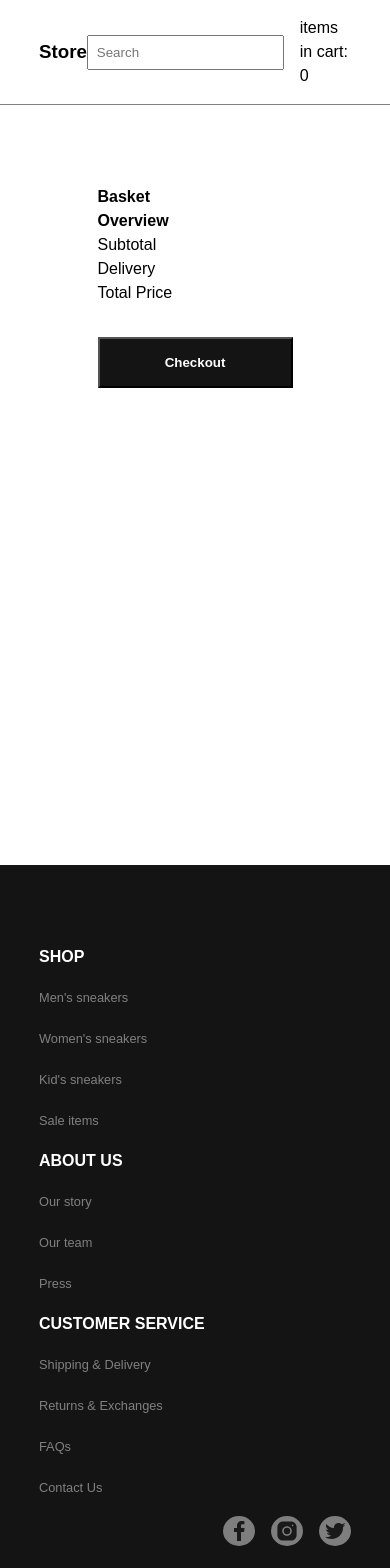
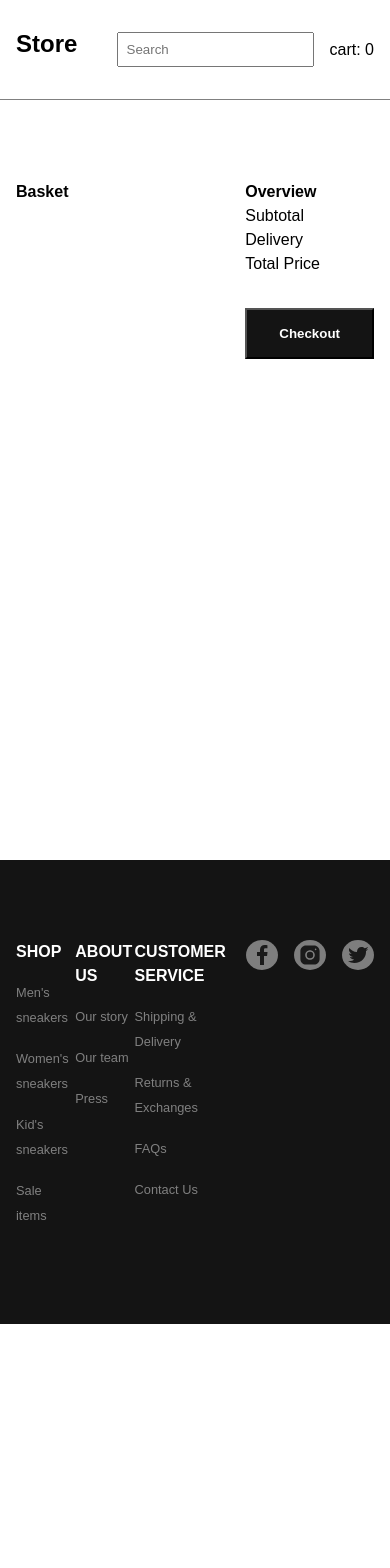
Before and after one commit to gfox0104/ecommerce-app-ms-sql-net-react, a React (Create React App) app in the folder client/: page /cart in a window 390 px wide. Shown: the top 1568 px of the page. After the commit the page ends 1324 px from the top, so only its background shows below. Built offline with nearby package versions, Linux system fonts and the light colour scheme.

Commit message:
better and global responsiveness

```diff
--- a/client/src/components/Cart.js
+++ b/client/src/components/Cart.js
@@ -4,7 +4,7 @@ import Basket from "../assets/images/basket.png"
 function Cart({ cart, setCart }) {
     return (
       <div>
-        <span>items in cart: {cart.length}</span>
+        <span>cart: {cart.length}</span>
       </div>
     );
   }
--- a/client/src/components/CartItem.js
+++ b/client/src/components/CartItem.js
@@ -1,5 +1,6 @@
 import React from 'react'
 import styled from 'styled-components';
+import { Container } from '../styles/styles';
 
 function CartItem({product}) {
   const mainImg = Array.isArray(product.images) && product.images.length > 0 ? product.images[0] : '';
@@ -19,21 +20,26 @@ function CartItem({product}) {
   )
 }
 
-const StyledCartItem = styled.div`
+const StyledCartItem = styled(Container)`
 display: flex;
+flex: 1;
 width: 100%;
 `
 const ItemImage = styled.div`
 width: 30%;
+background: #f0f0f0;
+padding: 1rem;
 img{
   width: 100%;
   height: 100%;
   object-fit: cover;
-  background: #f0f0f0;
 }
 `
 const ItemInfo = styled.div`
 width: 70%;
+h3{
+  font-size: 1rem;
+}
 `
 
 
--- a/client/src/components/Footer.js
+++ b/client/src/components/Footer.js
@@ -4,6 +4,8 @@ import { Link } from 'react-router-dom';
 import Facebook from "../assets/icons/facebook.svg"
 import Instagram from "../assets/icons/instagram.svg"
 import Twitter from "../assets/icons/twitter.svg"
+import { Container } from '../styles/styles.js';
+
 
 
 const Footer = () => {
@@ -53,15 +55,12 @@ const StyledFooter = styled.nav`
   min-height: 10vh;
   display: flex;
   align-items: center;
-
 `;
 
-const StyledFooterContainer = styled.div`
-  padding: 5rem 0rem;
-  width: 80%;
-  display: flex;
-  flex-wrap: wrap;
-  margin: auto;
+const StyledFooterContainer = styled(Container)`
+min-height: 20vh;
+align-items: flex-start;
+padding: 5rem 1rem;
 `;
 
 const FooterSection = styled.div`
--- a/client/src/components/Header.js
+++ b/client/src/components/Header.js
@@ -2,6 +2,8 @@ import React, { useState } from 'react';
 import styled from 'styled-components';
 import { Link } from 'react-router-dom';
 import Cart from './Cart';
+import { Container } from '../styles/styles';
+
 
 function Header(props) {
   const { cart, setCart } = props;
@@ -27,18 +29,14 @@ function Header(props) {
 const StyledHeader = styled.nav`
 border-bottom: 1px solid grey;
 position: sticky;
-width: 100%;
 `
-const StyledNav = styled.nav`
-display: flex;
-align-items: center;
+const StyledNav = styled(Container)`
+min-height: 5vh;
+align-items: flex-start;
+margin: auto;
+padding: 2rem 1rem;
 justify-content: space-between;
-flex-direction: row;
-padding: 1rem 0rem;
-margin: 0rem 15rem;
-width: 80%;
-margin: auto;
-`
+`;
 
 const NavLinks = styled.ul`
 display: flex;
--- a/client/src/components/ProductGrid.js
+++ b/client/src/components/ProductGrid.js
@@ -35,7 +35,6 @@ const Grid = styled(Container)`
   display: grid;
   grid-template-columns: repeat(auto-fit, minmax(20rem, 1fr));
   grid-gap: 1rem;
-  max-width: 1920px;
 `;
 
 export default ProductGrid
--- a/client/src/pages/CartPage.js
+++ b/client/src/pages/CartPage.js
@@ -46,11 +46,15 @@ function CartPage({cart}) {
 
 
 const StyledCart = styled(Container)`
-align-items: flex-start;
-width: 50%;
+  align-items: flex-start;
+  width: 100%;
+  @media (max-width: 1050px) {
+    width: 100%;
+    display: flex;
+  }
 `
 const Basket = styled.div`
-flex: 2;
+flex: 2 2 40rem;
 `
 const Overview = styled.div`
 flex: 1;
--- a/client/src/pages/ProductPage.js
+++ b/client/src/pages/ProductPage.js
@@ -70,14 +70,6 @@ function ProductDetail(props ) {
 }
 
 const StyledProductDetail = styled(Container)`
-  width: 70%;
-  flex: 1;
-  display: flex;
-  align-items: stretch;
-  @media (max-width: 800px) {
-    display: block;
-    padding: 2rem;
-  }
 `;
 
 const ProductImages = styled(Image)`
--- a/client/src/styles/styles.js
+++ b/client/src/styles/styles.js
@@ -5,15 +5,12 @@ export const Container = styled.div`
   display: flex;
   align-items: center;
   justify-content: center;
-  width: 80%;
   margin: 0 auto;
-  padding: 5rem 0rem;
-  @media (max-width: 800px) {
-    display: block;
-    width: 95%;
-  }
-  max-width: 1920px;
-
+  padding: 5rem 1rem;
+  width: 100%;
+  @media (min-width: 800px) {
+  max-width: 1400px
+}
 `;
 
 export const Image = styled.div`
```
